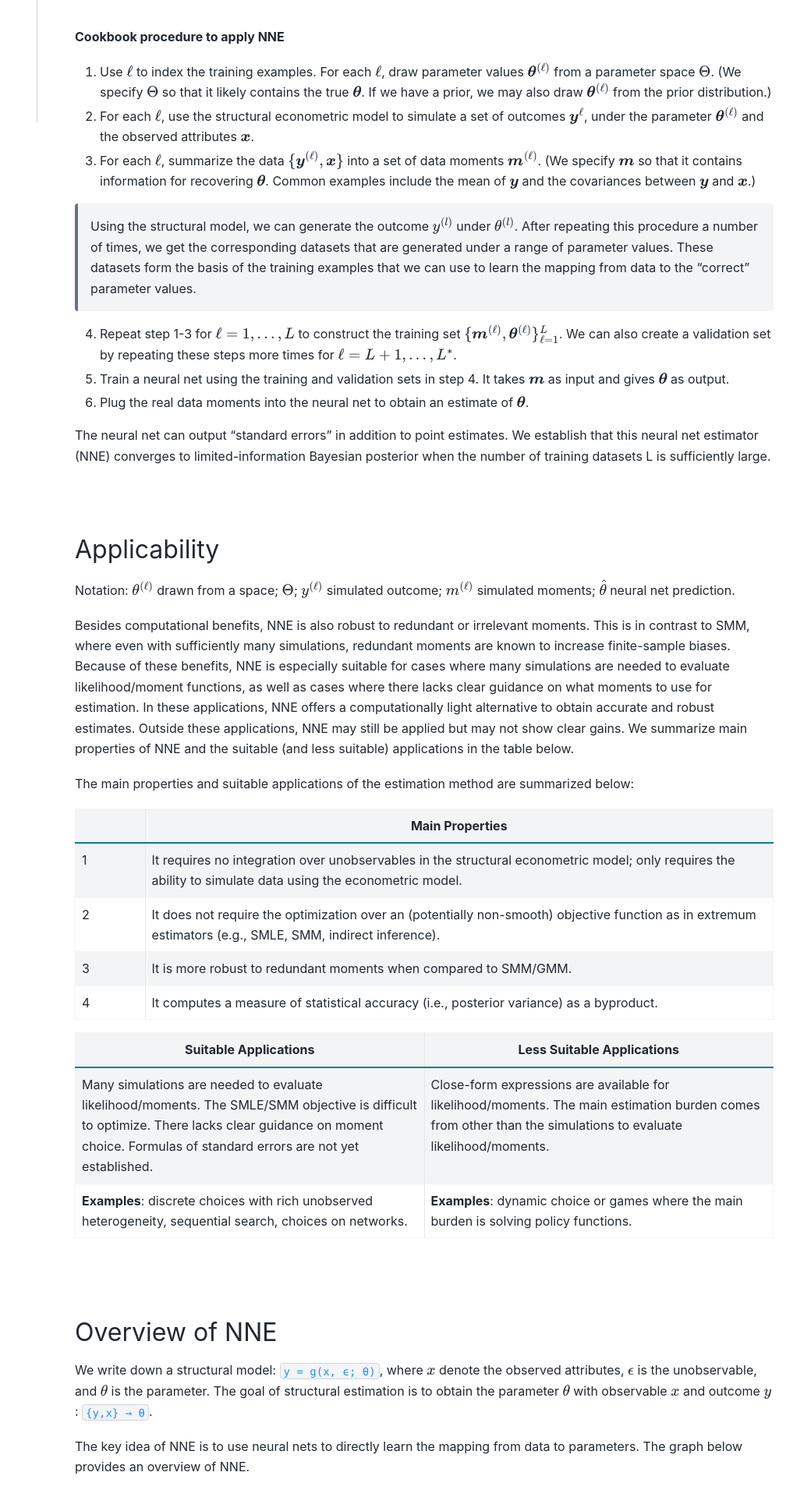
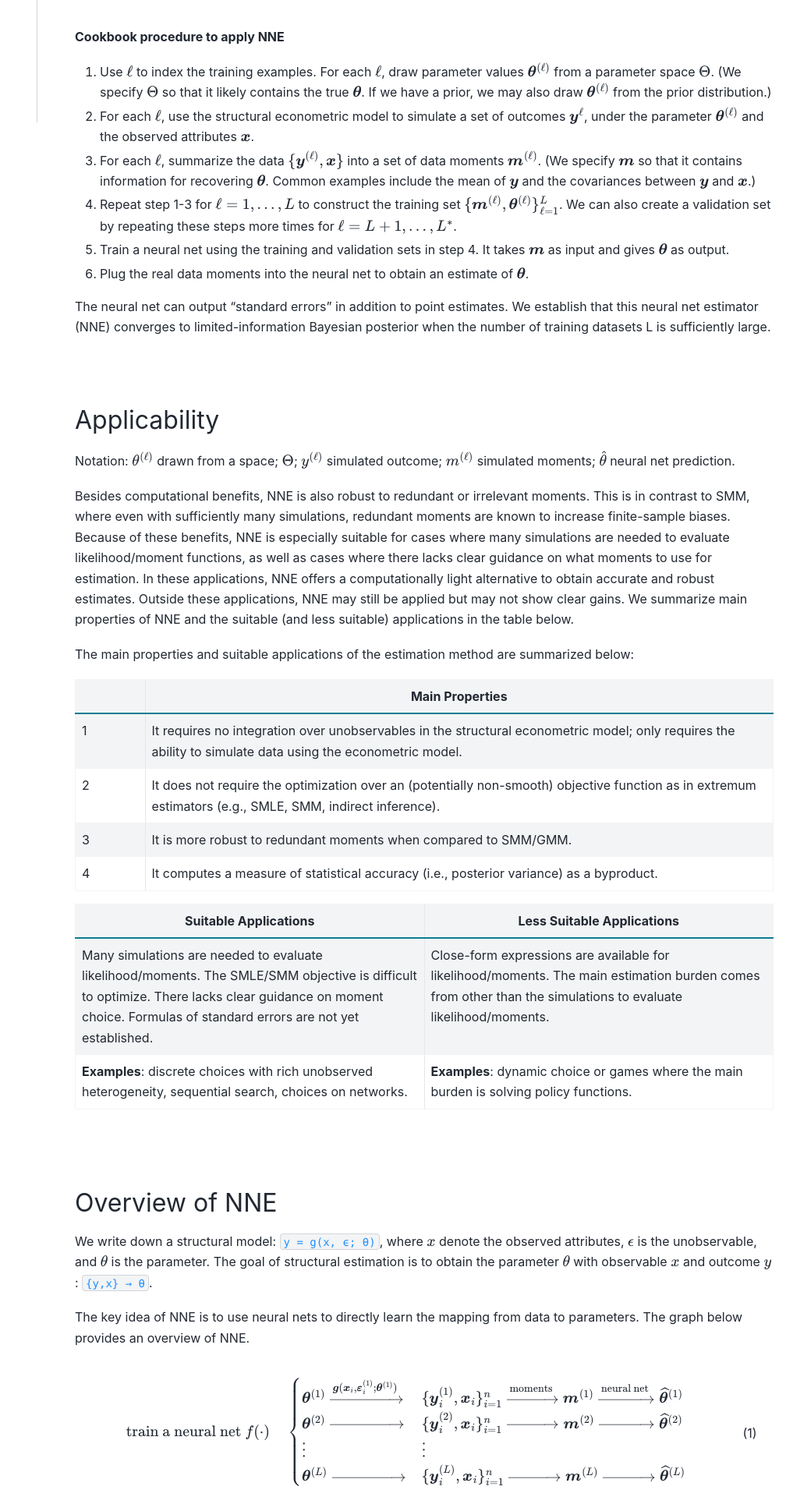
Before and after one commit to nnehome/nnehome.github.io, a Sphinx documentation site: the page built from docs/source/home/home.rst, in a window 1280 px wide. Shown: the part 1712-3632 px from the top of the page at 78% size, without its empty margins (272-1280 px from the left). Built offline with Sphinx 7.4.7 and the PyData theme 0.15.4, drawn with Linux system fonts in a browser that asks for light colours.

Commit message:
some change

```diff
--- a/docs/source/home/home.rst
+++ b/docs/source/home/home.rst
@@ -63,8 +63,6 @@ Procedure
 2. For each :math:`\ell`, use the structural econometric model to simulate a set of outcomes :math:`\boldsymbol{y}^{\ell}`, under the parameter :math:`\boldsymbol{\theta}^{(\ell)}` and the observed attributes :math:`\boldsymbol{x}`.
 
 3. For each :math:`\ell`, summarize the data :math:`\{\boldsymbol{y}^{(\ell)}, \boldsymbol{x}\}` into a set of data moments :math:`\boldsymbol{m}^{(\ell)}`. (We specify :math:`\boldsymbol{m}` so that it contains information for recovering :math:`\boldsymbol{\theta}`. Common examples include the mean of :math:`\boldsymbol{y}` and the covariances between :math:`\boldsymbol{y}` and :math:`\boldsymbol{x}`.)
-
- Using the structural model, we can generate the outcome :math:`y^{(l)}` under :math:`\theta^{(l)}`. After repeating this procedure a number of times, we get the corresponding datasets that are generated under a range of parameter values. These datasets form the basis of the training examples that we can use to learn the mapping from data to the "correct" parameter values.
 
 4. Repeat step 1-3 for :math:`\ell=1,...,L` to construct the training set :math:`\{\boldsymbol{m}^{(\ell)},\boldsymbol{\theta}^{(\ell)}\}_{\ell=1}^{L}`. We can also create a validation set by repeating these steps more times for :math:`\ell=L+1,...,L^{*}`.
 
```
